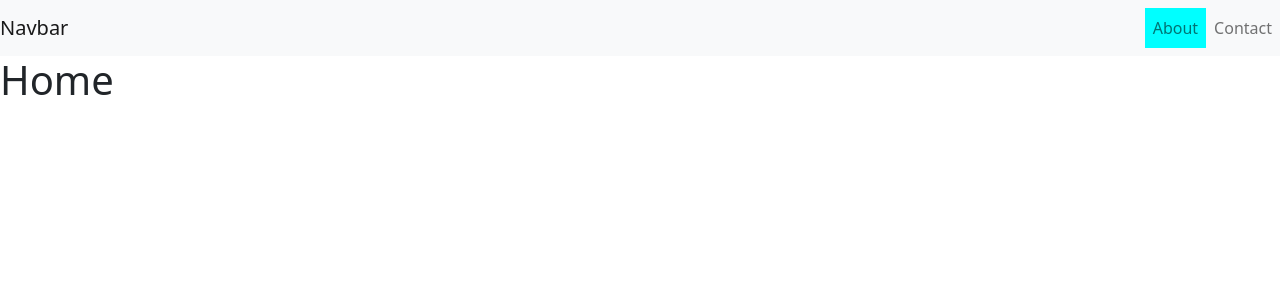
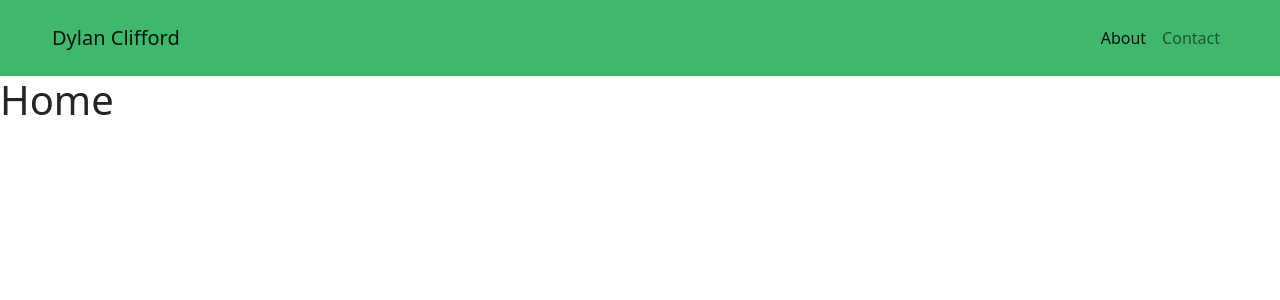
Before and after one commit to scottgeleas/Personal-Trainer, a React (Create React App) app: page / in a window 1280 px wide. Shown: the top 300 px of the page. Built offline with nearby package versions, Linux system fonts and the light colour scheme.

Commit message:
added react bootstarp navbar

```diff
--- a/package.json
+++ b/package.json
@@ -8,7 +8,9 @@
     "@testing-library/user-event": "^13.5.0",
     "bootstrap": "^5.1.3",
     "react": "^17.0.2",
+    "react-bootstrap": "^2.1.2",
     "react-dom": "^17.0.2",
+    "react-router-bootstrap": "^0.26.0",
     "react-router-dom": "^6.2.1",
     "react-scripts": "5.0.0"
   },
--- a/src/components/Header/index.js
+++ b/src/components/Header/index.js
@@ -1,38 +1,28 @@
 import React from 'react';
-import { Link } from 'react-router-dom';
-import './style.css'
+// import { Link } from 'react-router-dom';
+import { LinkContainer } from 'react-router-bootstrap';
+import { Navbar, Nav, Container } from 'react-bootstrap';
+import './style.css';
 
 export default function Header() {
     return (
-        <nav class="navbar navbar-expand-lg navbar-light bg-light">
-            <Link to="/"class="navbar-brand">
-                Navbar
-            </Link>
-            <button
-                class="navbar-toggler"
-                type="button"
-                data-toggle="collapse"
-                data-target="#navbarNav"
-                aria-controls="navbarNav"
-                aria-expanded="false"
-                aria-label="Toggle navigation"
-            >
-                <span class="navbar-toggler-icon"></span>
-            </button>
-            <section class="collapse navbar-collapse" id="navbarNav">
-                <ul class="navbar-nav ms-auto">
-                    <li class="nav-item navColor">
-                        <Link to="/" class="nav-link">
-                            About
-                        </Link>
-                    </li>
-                    <li class="nav-item">
-                        <Link to="/contact" class="nav-link">
-                            Contact
-                        </Link>
-                    </li>
-                </ul>
-            </section>
-        </nav>
+        <Navbar expand="lg" id='navbar'>
+            <Container fluid id="navigation">
+                <LinkContainer to="/">
+                    <Navbar.Brand>Dylan Clifford</Navbar.Brand>
+                </LinkContainer>
+                <Navbar.Toggle aria-controls="basic-navbar-nav" />
+                <Navbar.Collapse id="basic-navbar-nav">
+                    <Nav className="ms-auto">
+                        <LinkContainer to="/">
+                            <Nav.Link>About</Nav.Link>
+                        </LinkContainer>
+                        <LinkContainer to="/contact">
+                            <Nav.Link>Contact</Nav.Link>
+                        </LinkContainer>
+                    </Nav>
+                </Navbar.Collapse>
+            </Container>
+        </Navbar>
     );
 }
--- a/src/components/Header/style.css
+++ b/src/components/Header/style.css
@@ -1,3 +1,8 @@
-.navColor {
-    background-color: aqua;
+#navbar {
+    background-color: var(--main);
 }
+
+
+#navigation {
+    margin: 10px 40px;
+}
--- a/src/index.css
+++ b/src/index.css
@@ -0,0 +1,6 @@
+:root {
+    --main: #3fb86d;
+}
+body {
+    font-family: 'Franklin Gothic Medium', 'Arial Narrow', Arial, sans-serif;
+}
```
Also changed, not shown: 1 other file (tests, documents, lock files or other folders).
